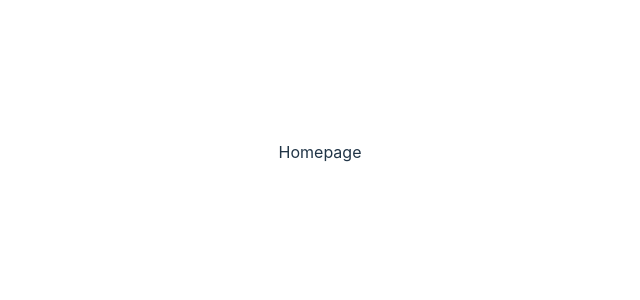
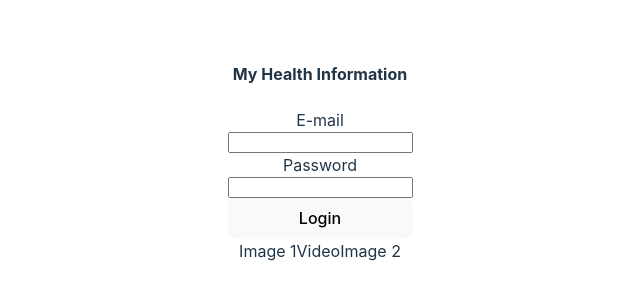
Before and after one commit to geerma/nursing-engineering-hackathon, a React (Vite) app in the folder Web/: page / in a window 1280 px wide. Shown: the part 248-548 px from the top of the page, without its empty margins (320-960 px from the left). Built offline with nearby package versions, Linux system fonts and the light colour scheme.

Commit message:
Welcome page with login

```diff
--- a/Web/src/App.jsx
+++ b/Web/src/App.jsx
@@ -2,6 +2,7 @@ import "./App.css";
 
 import { Route, Routes } from "react-router-dom";
 
+import Welcomepage from "./pages/Welcomepage/Welcomepage";
 import Homepage from "./pages/Homepage/Homepage";
 import Educationpage from "./pages/Educationpage/Educationpage";
 import Notificationspage from "./pages/Notificationspage/Notificationspage";
@@ -10,7 +11,8 @@ import Searchpage from "./pages/Searchpage/Searchpage";
 function App() {
   return (
     <Routes>
-      <Route path="/" element={<Homepage />}></Route>
+      <Route path="/" element={<Welcomepage />}></Route>
+      <Route path="/home" element={<Homepage />}></Route>
       <Route path="/education" element={<Educationpage />}></Route>
       <Route path="/search" element={<Notificationspage />}></Route>
       <Route path="/notifications" element={<Searchpage />}></Route>
--- /dev/null
+++ b/Web/src/firebase/config.js
@@ -0,0 +1,21 @@
+// Import the functions you need from the SDKs you need
+import { initializeApp } from "firebase/app";
+import { getAuth } from "firebase/auth";
+import { getFirestore } from "firebase/firestore";
+
+// Your web app's Firebase configuration
+const firebaseConfig = {
+  apiKey: "AIzaSyCdr01G7ngSNmOyOT9BEU9um45-dv9LCsg",
+  authDomain: "nursing-engineering-hackathon.firebaseapp.com",
+  projectId: "nursing-engineering-hackathon",
+  storageBucket: "nursing-engineering-hackathon.appspot.com",
+  messagingSenderId: "165627524772",
+  appId: "1:165627524772:web:012270944b0ebfef8dd831"
+};
+
+// Initialize Firebase
+const app = initializeApp(firebaseConfig);
+
+// Initialize Firebase Authentication and get a reference to the service
+export const auth = getAuth();
+export const db = getFirestore(app);
--- /dev/null
+++ b/Web/src/pages/Welcomepage/Welcomepage.jsx
@@ -0,0 +1,53 @@
+import React, { useState } from "react";
+
+import { auth } from "../../firebase/config";
+import { signInWithEmailAndPassword } from "firebase/auth";
+
+const Welcomepage = () => {
+  const [email, setEmail] = useState("");
+  const [password, setPassword] = useState("");
+
+  // Implement onAuthStateChanged
+
+  const handleLogin = () => {
+    console.log(email, password);
+    signInWithEmailAndPassword(auth, email, password)
+      .then((userCredential) => {
+        // Signed in
+        const user = userCredential.user;
+        console.log(user);
+      })
+      .catch((error) => {
+        const errorCode = error.code;
+        const errorMessage = error.message;
+        console.log(errorCode, errorMessage);
+      });
+  };
+
+  return (
+    <div style={{ display: "flex", flexDirection: "column" }}>
+      <h4>My Health Information</h4>
+      <label>E-mail</label>
+      <input
+        type="text"
+        value={email}
+        onChange={(e) => setEmail(e.target.value)}
+      />
+      <label>Password</label>
+      <input
+        type="password"
+        value={password}
+        onChange={(e) => setPassword(e.target.value)}
+      />
+      <button onClick={handleLogin}>Login</button>
+
+      <div>
+        <span>Image 1</span>
+        <span>Video</span>
+        <span>Image 2</span>
+      </div>
+    </div>
+  );
+};
+
+export default Welcomepage;
```
Also changed, not shown: Web/src/pages/Welcomepage/Welcomepage.css (added).
